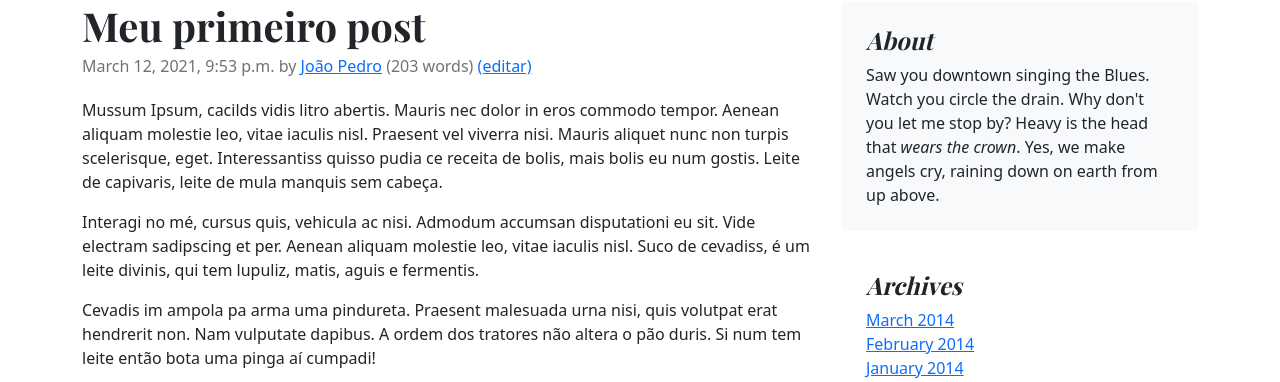
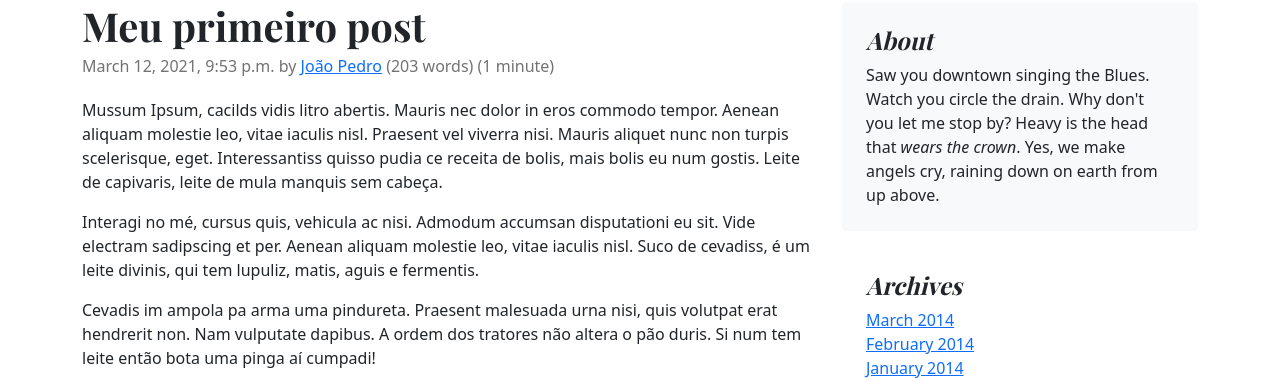
Before and after one commit to jplukas/desafio-dafiti, a Django app: page /myblog/posts/1 in a window 1280 px wide. Shown: the part 119-501 px from the top of the page. Run offline with Django 3.2, Linux system fonts and the light colour scheme; data comes from the database, SQL or seed files in the repository; some libraries are stand-ins or nearby versions.

Commit message:
Adiciona feature de tempo de leitura

```diff
--- a/myblog/templates/post.html
+++ b/myblog/templates/post.html
@@ -1,13 +1,15 @@
 {% extends 'layout.html' %}
-
+{% load blog_extratags %}
 {% block content %}
 <div class="col-md-8">
       <article class="blog-post">
         <h2 class="blog-post-title">{{ post.title }}</h2>
         {% with wc=post.content|striptags|wordcount %}
-        <p class="blog-post-meta">{{ post.updated_at }} by <a href="{% url 'user_posts' post.author.id %}">{{ post.author.get_full_name }}</a> ({{wc}} word{{wc|pluralize}}) <a href="{% url 'edit_post' post.id %}">(editar)</a></p>
+        {% with reading_time=wc|intdiv:wpm %}
+        <p class="blog-post-meta">{{ post.updated_at }} by <a href="{% url 'user_posts' post.author.id %}">{{ post.author.get_full_name }}</a> ({{wc}} word{{wc|pluralize}}) ({{reading_time}} minute{{reading_time|pluralize}})</p>
+        {% endwith %}
+        {% endwith %}
         {{ post.content|safe }}
-        {% endwith %}
       </article><!-- /.blog-post -->
 
       <nav class="blog-pagination" aria-label="Pagination">
--- /dev/null
+++ b/myblog/templatetags/blog_extratags.py
@@ -0,0 +1,8 @@
+from django import template
+
+register = template.Library()
+
+# Integer division
+@register.filter
+def intdiv(value, arg):
+    return int(value) // arg
--- a/myblog/views.py
+++ b/myblog/views.py
@@ -1,6 +1,7 @@
 from django.shortcuts import render
 from django.http import HttpResponse, HttpResponseRedirect
 from django.views import View
+from django.conf import settings
 from .models import Post, User
 from .forms import PostForm
 from django.urls import reverse
@@ -8,18 +9,18 @@ from django.urls import reverse
 class Index(View):
     def get(self, request):
         posts = Post.objects.order_by('-updated_at')
-        return render(request, 'index.html', {'posts' : posts})
+        return render(request, 'index.html', {'posts' : posts, 'wpm' : settings.WORDS_PER_MINUTE})
 
 class Detail(View):
     def get(self, request, id):
         post = Post.objects.get(pk=id)
-        return render(request, 'post.html', {'post' : post})
+        return render(request, 'post.html', {'post' : post, 'wpm' : settings.WORDS_PER_MINUTE})
 
 class UserPosts(View):
     def get(self, request, id):
         posts = Post.objects.filter(author=id).order_by('-updated_at')
         user = User.objects.get(pk=id)
-        return render(request, 'index.html', {'posts' : posts, 'user_page' : user})
+        return render(request, 'index.html', {'posts' : posts, 'user_page' : user, 'wpm' : settings.WORDS_PER_MINUTE})
 
 class NewPost(View):
     def get(self, request):
--- a/mysite/settings.py
+++ b/mysite/settings.py
@@ -135,4 +135,7 @@ CKEDITOR_CONFIGS = {
     }
 }
 
-#Fixtures
+# Misc
+
+# Palavras por minuto. https://blogue.rbe.mec.pt/quantas-palavras-por-minuto-le-um-2282282#:~:text=Baseado%20em%20190%20estudos%2C%20em,entre%20175%20e%20300%20ppm.
+WORDS_PER_MINUTE = 150
```
Also changed, not shown: myblog/templates/index.html (+6 -1 lines), myblog/templatetags/__init__.py (added).
